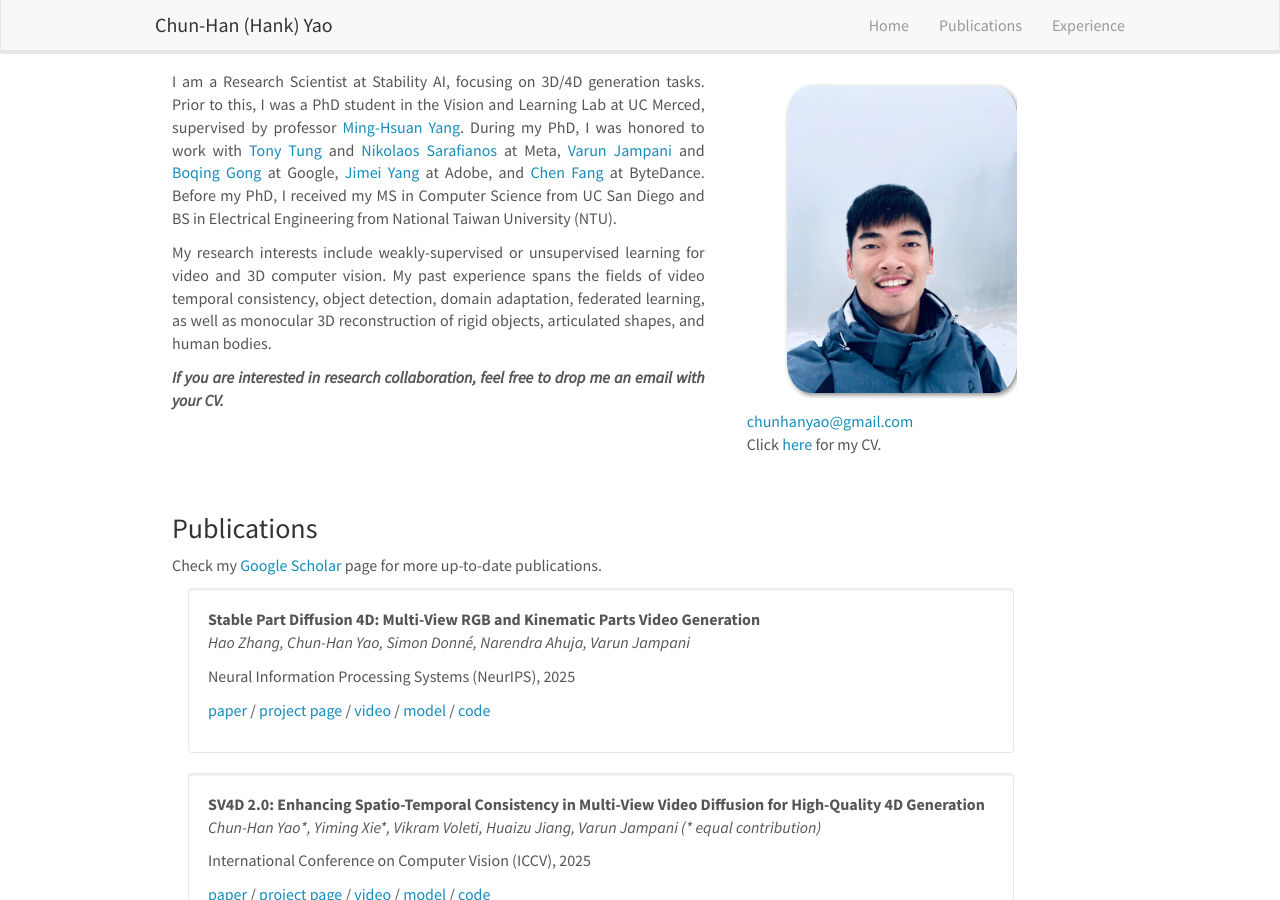
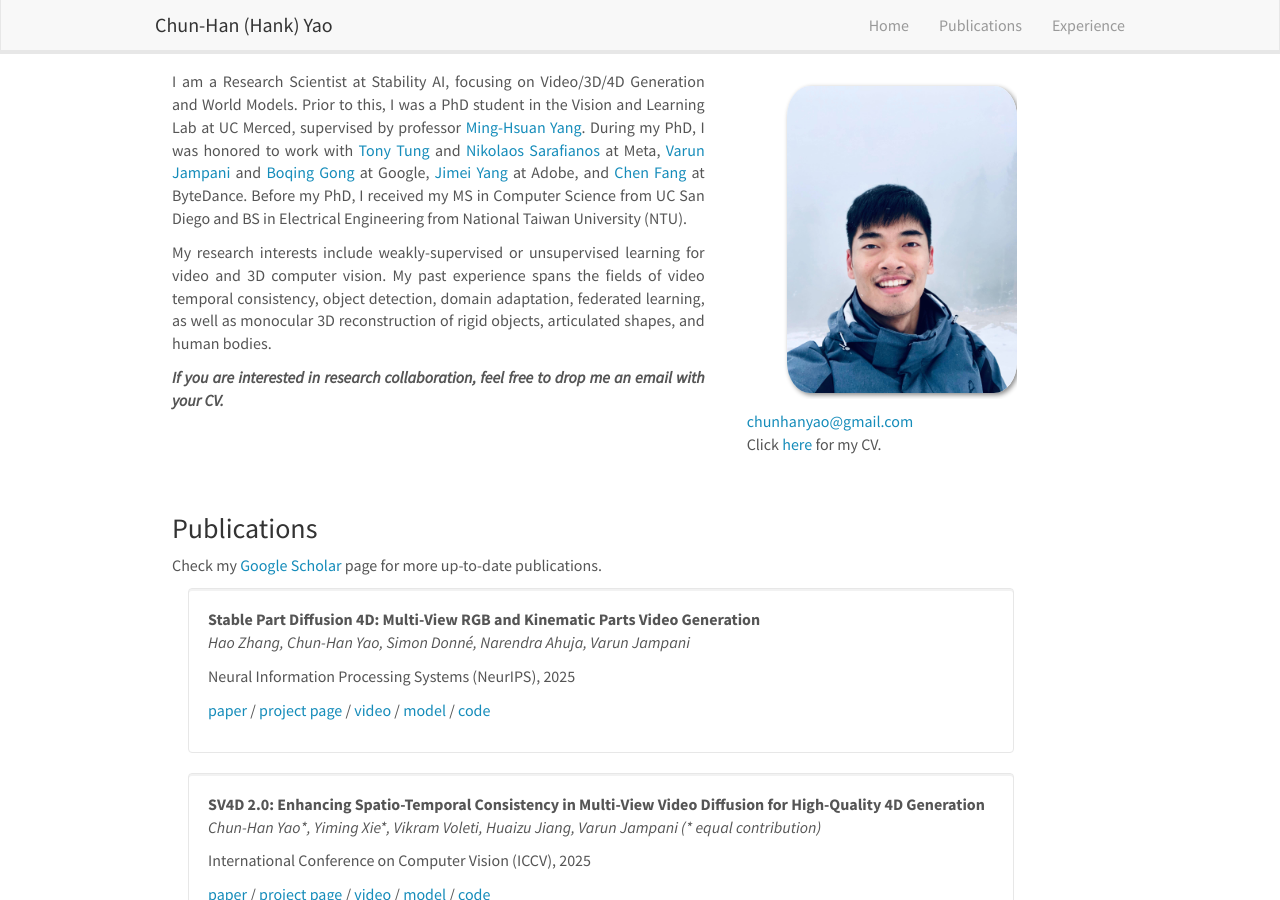
Before and after one commit to chhankyao/chhankyao.github.io, a Jekyll site: the page built from _pages/home.md, in a window 1280 px wide and 900 px high. Built offline with Jekyll 4.4.1, drawn with Linux system fonts in a browser that asks for light colours; nearby versions of some CDN libraries.

Commit message:
Update home page

```diff
--- a/_pages/home.md
+++ b/_pages/home.md
@@ -12,7 +12,7 @@ permalink: /
 
 <div class="col-sm-7" style="text-align:justify">
 
-I am a Research Scientist at Stability AI, focusing on 3D/4D generation tasks. Prior to this, I was a PhD student in the Vision and Learning Lab at UC Merced, supervised by professor [Ming-Hsuan Yang](http://faculty.ucmerced.edu/mhyang/). During my PhD, I was honored to work with [Tony Tung](https://sites.google.com/site/tony2ng/) and [Nikolaos Sarafianos](https://nsarafianos.github.io/) at Meta, [Varun Jampani](https://varunjampani.github.io/) and [Boqing Gong](http://boqinggong.info/) at Google, [Jimei Yang](https://jimeiyang.github.io/) at Adobe, and [Chen Fang](http://fangchen.org/) at ByteDance. Before my PhD, I received my MS in Computer Science from UC San Diego and BS in Electrical Engineering from National Taiwan University (NTU).
+I am a Research Scientist at Stability AI, focusing on Video/3D/4D Generation and World Models. Prior to this, I was a PhD student in the Vision and Learning Lab at UC Merced, supervised by professor [Ming-Hsuan Yang](http://faculty.ucmerced.edu/mhyang/). During my PhD, I was honored to work with [Tony Tung](https://sites.google.com/site/tony2ng/) and [Nikolaos Sarafianos](https://nsarafianos.github.io/) at Meta, [Varun Jampani](https://varunjampani.github.io/) and [Boqing Gong](http://boqinggong.info/) at Google, [Jimei Yang](https://jimeiyang.github.io/) at Adobe, and [Chen Fang](http://fangchen.org/) at ByteDance. Before my PhD, I received my MS in Computer Science from UC San Diego and BS in Electrical Engineering from National Taiwan University (NTU).
 
 My research interests include weakly-supervised or unsupervised learning for video and 3D computer vision. My past experience spans the fields of video temporal consistency, object detection, domain adaptation, federated learning, as well as monocular 3D reconstruction of rigid objects, articulated shapes, and human bodies.
 
```
